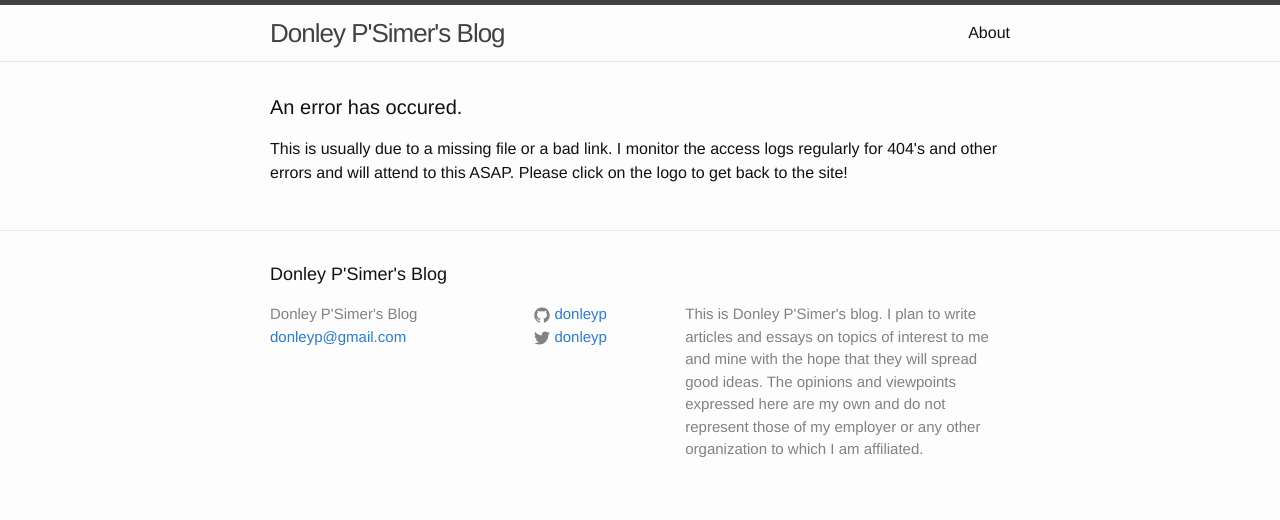
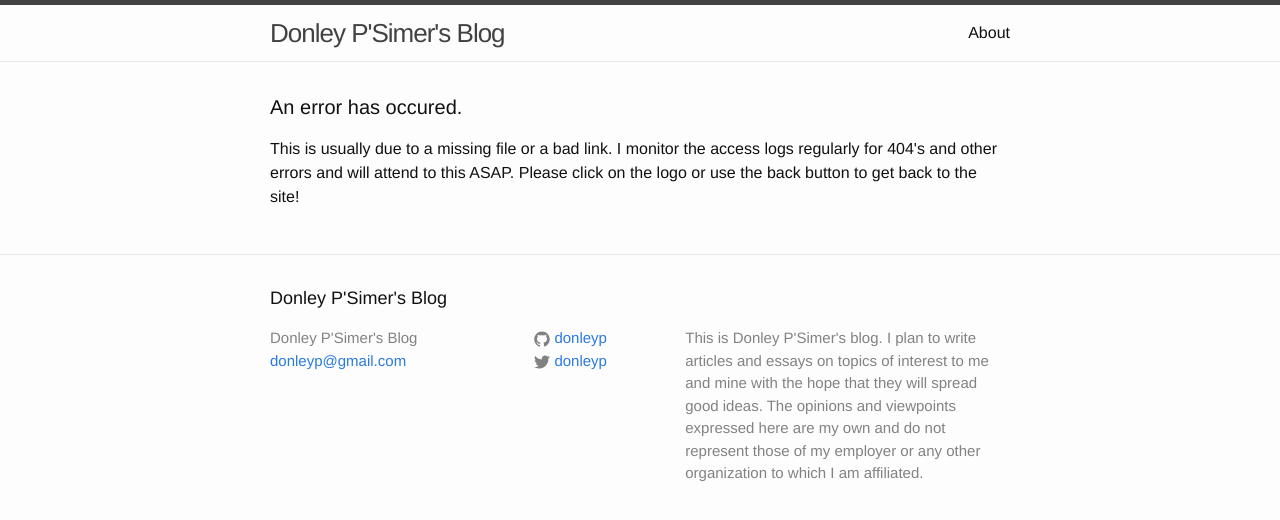
Before and after one commit to donleyp/www-psimer-net, a Jekyll site: the page built from error.html, in a window 1280 px wide. Shown: the top 520 px of the page. Built offline with Jekyll 4.4.1, drawn with Linux system fonts in a browser that asks for light colours.

Commit message:
edited error message.

```diff
--- a/error.html
+++ b/error.html
@@ -4,5 +4,5 @@ layout: default
 
 <div class="home">
   <h1 class="page-heading">An error has occured.</h1>
-  <p>This is usually due to a missing file or a bad link. I monitor the access logs regularly for 404's and other errors and will attend to this ASAP. Please click on the logo to get back to the site!</p>
+  <p>This is usually due to a missing file or a bad link. I monitor the access logs regularly for 404's and other errors and will attend to this ASAP. Please click on the logo or use the back button to get back to the site!</p>
 </div>
```
